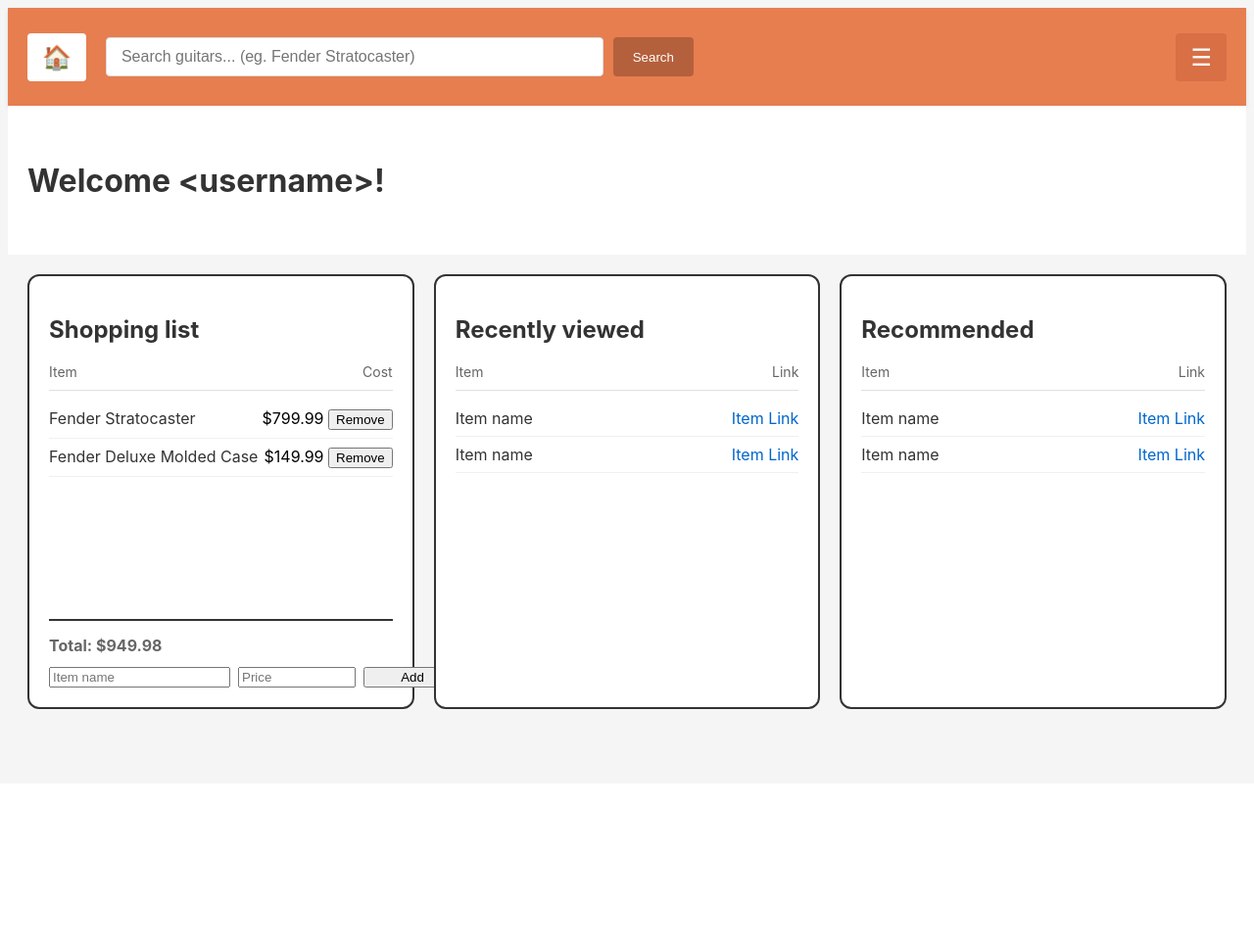
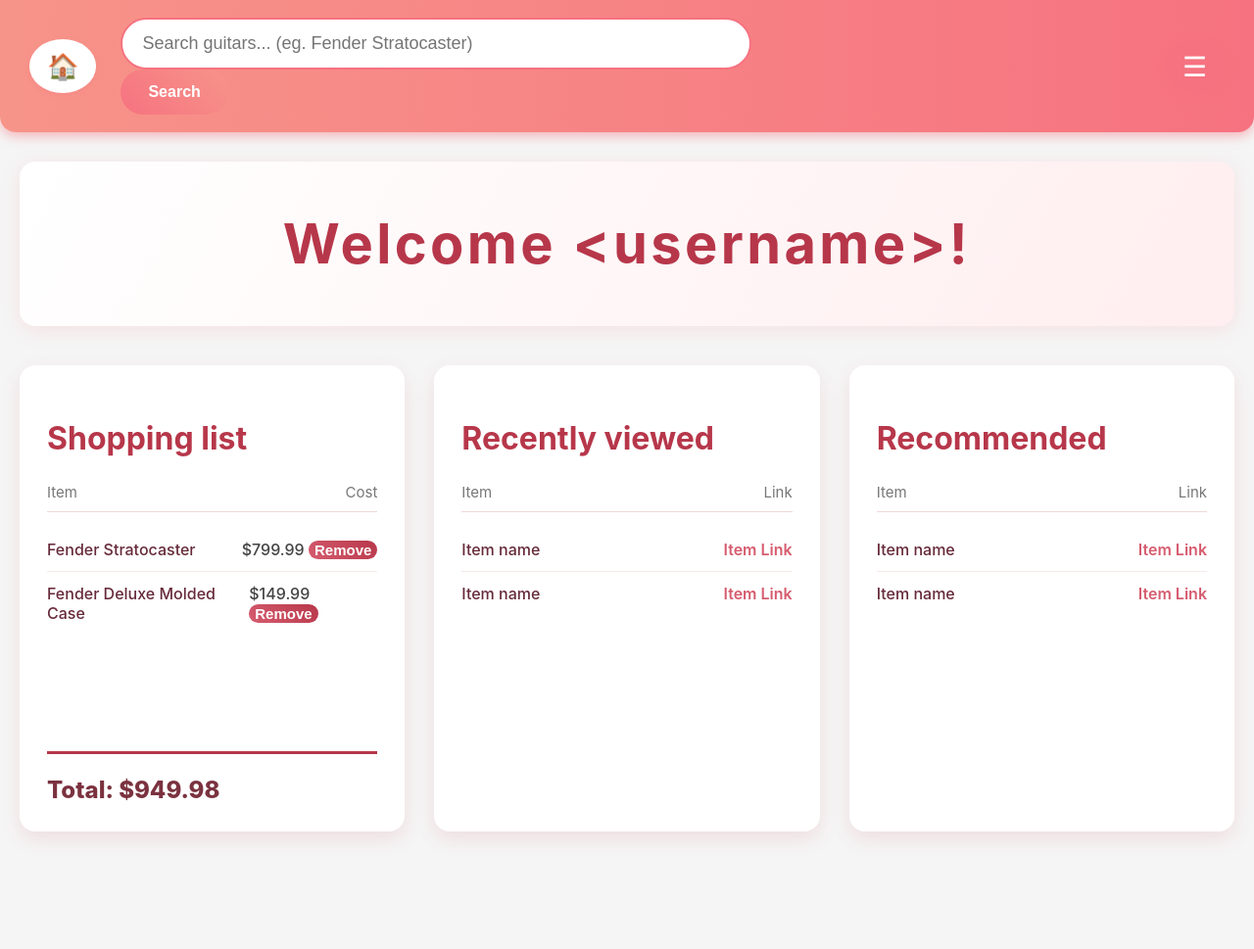
Before and after one commit to Rindian1/guitar-store-v1, a Flask app: page / in a window 1280 px wide. Shown: the whole page at 98% size. Before the commit the page ends 724 px from the top, so only its background shows below. Run offline with Flask 3, Linux system fonts and the light colour scheme; data comes from the database, SQL or seed files in the repository.

Commit message:
Started on making everything is far more aesthetic. Currently everything is broken except for the homepage Will need to fix it (only css changes as of now and tag changes )

```diff
--- a/static/style.css
+++ b/static/style.css
@@ -1,6 +1,11 @@
+/* Base Global Styles required for all pages for consistent appearance */
+
 body {
   font-family: -apple-system, BlinkMacSystemFont, 'Segoe UI', Arial, sans-serif;
+  margin: 0;
+  padding: 0;
   background-color: #f5f5f5;
+  color: #222;
 }
 
 header {
@@ -22,19 +27,6 @@ header {
   color: #333;
 }
 
-.search-container {
-    flex: 1;
-    max-width: 600px;
-}
-
-.search-box {
-    width: 100%;
-    padding: 10px 15px;
-    border: none;
-    border-radius: 4px;
-    font-size: 16px;
-}
-
 .menu-icon {
   margin-left: auto;
   background-color: #d86f45;
@@ -45,112 +37,23 @@ header {
   font-size: 24px;
 }
 
-.welcome-section {
-    padding: 30px 20px;
-    background-color: white;
-}
-
-.welcome-section h1 {
-    font-size: 32px;
-    color: #333;
-}
-
-.dashboard {
-    display: grid;
-    grid-template-columns: repeat(auto-fit, minmax(300px, 1fr));
-    gap: 20px;
-    padding: 20px;
-    max-width: 1400px;
-    margin: 0 auto;
-}
-
-.card {
-    background-color: white;
-    border: 2px solid #333;
-    border-radius: 12px;
-    padding: 20px;
-    min-height: 400px;
-    display: flex;
-    flex-direction: column;
-}
-
-.card h2 {
-    font-size: 24px;
-    margin-bottom: 20px;
-    color: #333;
-}
-
-.card-header {
-    display: flex;
-    justify-content: space-between;
-    font-size: 14px;
-    color: #666;
-    margin-bottom: 10px;
-    padding-bottom: 10px;
-    border-bottom: 1px solid #e0e0e0;
-}
-
-.item-row {
-    display: flex;
-    justify-content: space-between;
-    padding: 8px 0;
-    border-bottom: 1px solid #f0f0f0;
-}
-
-.item-name {
-    color: #333;
-}
-
-.item-link {
-    color: #0066cc;
-    text-decoration: none;
-}
-
-.item-link:hover {
-    text-decoration: underline;
-}
-
-.total-cost {
-    margin-top: auto;
-    padding-top: 15px;
-    border-top: 2px solid #333;
-    font-weight: bold;
-    color: #666;
-}
-
-.card-content {
+.search-container {
   flex: 1;
-}
-
-/* --- Search Page Styles --- */
-.clickable-card {
-    cursor: pointer;
-}
-
-.clickable-card:hover {
-    box-shadow: 0 5px 15px rgba(205, 205, 205, 0.574);
-    background-color: #efefef8e;
-}
-
-.search-form {
-    display: flex;
-    gap: 10px;
-    margin: 15px 0;
+  max-width: 600px;
 }
 
 .search-input {
-    flex: 1;
+  width: 100%;
   padding: 10px 15px;
   border: 1px solid #ddd;
   border-radius: 4px;
   font-size: 16px;
 }
 
-.category-select {
-    padding: 10px;
-    border: 1px solid #ddd;
-    border-radius: 4px;
-    background-color: white;
+.search-input:focus {
+  outline: none;
+  border-color: #e67e50;
+  box-shadow: 0 0 8px #e67e50a3;
 }
 
 .search-button {
@@ -167,414 +70,273 @@ header {
   background-color: #a94923c6;
 }
 
-.sort-options {
-    margin: 15px 0;
-    padding: 10px 0;
-    border-bottom: 1px solid #eee;
-}
-
-.sort-options a {
-    margin-right: 15px;
-    color: #666;
+a {
+  color: #0066cc;
   text-decoration: none;
 }
 
-.sort-options a.active {
-    color: #e67e50;
-    font-weight: bold;
+a:hover {
+  text-decoration: underline;
 }
 
-.products-grid {
-    display: grid;
-    grid-template-columns: repeat(auto-fill, minmax(250px, 1fr));
-    gap: 20px;
-    padding: 20px 0;
+button {
+  cursor: pointer;
+  font-weight: 600;
+  border-radius: 4px;
+  border: none;
 }
 
-.product-card {
-    border: 1px solid #eee;
-    border-radius: 8px;
-    overflow: hidden;
-    transition: transform 0.3s, box-shadow 0.3s;
-    background: #fff;
+/* Home page specific styles scoped under .homepage */
+.homepage body {
+  background: linear-gradient(135deg, #f9f9f9, #e8e8e8);
+  color: #222;
+}
+
+.homepage header {
+  background: linear-gradient(90deg, #f79489, #f67280);
+  padding: 18px 30px;
+  display: flex;
+  align-items: center;
+  gap: 25px;
+  box-shadow: 0 4px 12px rgba(246, 116, 128, 0.5);
+  border-bottom-left-radius: 16px;
+  border-bottom-right-radius: 16px;
+  position: sticky;
+  top: 0;
+  z-index: 100;
+}
+
+.homepage .home-icon {
+  background-color: white;
+  padding: 12px 18px;
+  border-radius: 50%;
+  cursor: pointer;
+  font-size: 26px;
+  color: #f67280;
+  box-shadow: 0 1.5px 5px rgba(246, 116, 128, 0.3);
+  transition: transform 0.3s ease, box-shadow 0.3s ease;
+  text-decoration: none;
+  display: flex;
+  align-items: center;
+  justify-content: center;
+}
+
+.homepage .home-icon:hover {
+  transform: scale(1.15);
+  box-shadow: 0 4px 14px rgba(246, 116, 128, 0.6);
+}
+
+.homepage .search-container {
+  flex: 1;
+  max-width: 600px;
+}
+
+.homepage .search-input {
+  width: 100%;
+  padding: 14px 20px;
+  border: 2px solid #f67280;
+  border-radius: 30px;
+  font-size: 18px;
+  outline-offset: 2px;
+  transition: border-color 0.3s ease;
+}
+
+.homepage .search-input:focus {
+  border-color: #c43f56;
+  box-shadow: 0 0 12px rgba(196, 63, 86, 0.5);
+}
+
+.homepage .search-button {
+  padding: 14px 28px;
+  background: linear-gradient(45deg, #f67280, #f79489);
+  color: white;
+  border: none;
+  border-radius: 30px;
+  cursor: pointer;
+  font-weight: 700;
+  font-size: 16px;
+  transition: background 0.4s ease, transform 0.3s ease, box-shadow 0.3s;
+}
+
+.homepage .search-button:hover {
+  background: linear-gradient(45deg, #c43f56, #b73850);
+  transform: scale(1.05);
+  box-shadow: 0 6px 15px rgba(196, 63, 86, 0.6);
+}
+
+.homepage .menu-icon {
+  margin-left: auto;
+  background-color: #f67280;
+  padding: 10px 18px;
+  border-radius: 50%;
+  cursor: pointer;
+  color: white;
+  font-size: 28px;
+  box-shadow: 0 2px 8px rgba(246, 116, 128, 0.7);
+  transition: transform 0.3s ease;
+}
+
+.homepage .menu-icon:hover {
+  transform: scale(1.15);
+}
+
+.homepage .welcome-section {
+  padding: 50px 20px;
+  background: linear-gradient(120deg, #ffffff, #ffeeef);
+  border-radius: 16px;
+  max-width: 1200px;
+  margin: 30px auto 40px auto;
+  box-shadow: 0 4px 20px rgba(246, 116, 128, 0.15);
+  text-align: center;
+}
+
+.homepage .welcome-section h1 {
+  font-size: 3.5rem;
+  font-weight: 700;
+  color: #b7374a;
+  letter-spacing: 0.06em;
+  margin: 0;
+}
+
+.homepage .dashboard {
+  display: grid;
+  grid-template-columns: repeat(auto-fit, minmax(340px, 1fr));
+  gap: 30px;
+  padding: 0 20px 60px;
+  max-width: 1400px;
+  margin: 0 auto 60px;
+}
+
+.homepage .card {
+  background-color: white;
+  border-radius: 16px;
+  padding: 28px;
+  min-height: 420px;
   display: flex;
   flex-direction: column;
-    height: 100%;
+  box-shadow: 0 8px 20px rgba(196, 63, 86, 0.12);
+  transition: box-shadow 0.3s ease, transform 0.3s ease;
+  border: none;
 }
 
-.product-card:hover {
-    transform: translateY(-5px);
-    box-shadow: 0 5px 15px rgba(0,0,0,0.1);
+.homepage .card:hover {
+  box-shadow: 0 12px 26px rgba(196, 63, 86, 0.25);
+  transform: translateY(-4px);
 }
 
-.product-image {
-    width: 100%;
-    height: 200px;
-    object-fit: cover;
-    background: #fafafa;
+.homepage .card h2 {
+  font-size: 2rem;
+  margin-bottom: 26px;
+  color: #b7374a;
+  font-weight: 700;
 }
 
-.product-link {
-    text-decoration: none;
-    color: inherit;
-    display: block;
-    flex-grow: 1;
+.homepage .card-header {
+  display: flex;
+  justify-content: space-between;
+  font-size: 15px;
+  color: #777;
+  margin-bottom: 16px;
+  padding-bottom: 10px;
+  border-bottom: 1px solid #f0d8d8;
 }
 
-.product-info {
-    padding: 15px;
-    flex-grow: 1;
+.homepage .item-row {
   display: flex;
-    flex-direction: column;
+  justify-content: space-between;
+  padding: 12px 0;
+  border-bottom: 1px solid #f9e9e9;
+  font-weight: 500;
+  color: #444;
 }
 
-.product-name {
-    margin: 0 0 5px 0;
-    font-size: 1.1em;
+.homepage .item-row:last-child {
+  border-bottom: none;
 }
 
-.product-category {
-    color: #666;
-    margin: 0 0 10px 0;
-    font-size: 0.9em;
+.homepage .item-name {
+  color: #662a3a;
 }
 
-.product-price {
-    font-weight: bold;
-    color: #e67e50;
-    font-size: 1.2em;
-    margin: 10px 0;
+.homepage .item-link {
+  color: #d65c6f;
+  text-decoration: none;
+  font-weight: 600;
+  transition: color 0.25s ease;
 }
 
-.product-actions {
-    padding: 0 15px 15px 15px;
-    margin-top: auto;
+.homepage .item-link:hover {
+  color: #a03448;
+  text-decoration: underline;
 }
 
-.add-to-cart {
-    width: 100%;
-    padding: 8px;
-    background-color: #4CAF50;
-    color: white;
-    border: none;
-    border-radius: 4px;
-    cursor: pointer;
-    transition: all 0.2s ease;
-    font-weight: 500;
-    text-transform: uppercase;
-    font-size: 0.9em;
-    letter-spacing: 0.5px;
-    margin-top: 8px;
+.homepage .total-cost {
+  margin-top: auto;
+  padding-top: 22px;
+  border-top: 3px solid #b7374a;
+  font-weight: 800;
+  color: #7b323f;
+  font-size: 1.5rem;
 }
 
-.add-to-cart:hover {
-    background-color: #3d8b40;
-    transform: translateY(-1px);
-    box-shadow: 0 2px 5px rgba(0,0,0,0.1);
-}
-
-.add-to-cart:active {
-    transform: translateY(0);
-    box-shadow: none;
-}
-
-.in-stock {
-    color: #4CAF50;
-    margin: 5px 0;
-}
-
-.out-of-stock {
-    color: #f44336;
-    margin: 5px 0;
-}
-
-.no-results {
-    grid-column: 1 / -1;
-    text-align: center;
-    padding: 40px 0;
-    color: #666;
-}
-
-/* --- Shopping Cart Styles --- */
-
-/* Shopping Cart Main Styles */
-.cart-main {
-    max-width: 1200px;
-    margin: 0 auto;
-    padding: 30px 20px;
-}
-
-.cart-title {
-    text-align: center;
-    font-size: 2.5rem;
-    font-weight: 700;
-    color: #333;
-    margin: 0 0 40px 0;
-    letter-spacing: 0.5px;
-}
-
-.cart-container {
-    display: grid;
-    grid-template-columns: 1fr 320px;
-    gap: 30px;
-    align-items: start;
-}
-
-/* Left Side - Cart Items */
-.cart-items-section {
-    background: white;
-    border-radius: 12px;
-    padding: 25px;
-    box-shadow: 0 2px 8px rgba(0,0,0,0.08);
-}
-
-.cart-item-card {
-    display: flex;
-    justify-content: space-between;
-    align-items: center;
-    padding: 20px 0;
-    border-bottom: 1px solid #e8e8e8;
-}
-
-.cart-item-card:last-of-type {
-    border-bottom: 2px solid #ddd;
-    margin-bottom: 20px;
-}
-
-.cart-item-left {
-    display: flex;
-    align-items: center;
-    gap: 20px;
+.homepage .card-content {
   flex: 1;
 }
 
-.cart-item-image {
-    flex-shrink: 0;
+.homepage .clickable-card {
+  cursor: pointer;
 }
 
-.cart-item-image img {
-    width: 80px;
-    height: 80px;
-    border-radius: 8px;
-    object-fit: cover;
-    background: #f0f0f0;
-    border: 1px solid #e0e0e0;
+.homepage .clickable-card:hover {
+  box-shadow: 0 14px 28px rgba(214, 92, 111, 0.7);
+  background-color: #ffe8ea99;
 }
 
-.cart-item-info {
-    display: flex;
-    flex-direction: column;
-    gap: 10px;
-}
-
-.cart-item-name {
-    font-size: 1.1rem;
-    font-weight: 600;
-    color: #333;
-    margin: 0;
-}
-
-.remove-form {
-    margin: 0;
-}
-
-.btn-remove-inline {
-    background: none;
-    border: none;
-    color: #e67e50;
-    font-size: 0.9rem;
-    font-weight: 500;
-    cursor: pointer;
-    padding: 0;
-    text-decoration: underline;
-    transition: color 0.2s;
-}
-
-.btn-remove-inline:hover {
-    color: #b5603c;
-}
-
-.cart-item-price {
-    font-size: 1.3rem;
-    font-weight: 700;
-    color: #333;
-    min-width: 100px;
-    text-align: right;
-}
-
-/* Total Row */
-.cart-total-row {
-    display: flex;
-    justify-content: space-between;
-    align-items: center;
-    padding: 20px 0 0 0;
-    font-size: 1.4rem;
-    font-weight: 700;
-}
-
-.total-label {
-    color: #666;
-}
-
-.total-amount {
-    color: #e67e50;
-    font-size: 1.6rem;
-}
-
-/* Right Side - Sidebar */
-.cart-sidebar {
-    position: sticky;
-    top: 20px;
-}
-
-.sidebar-content {
-    background: white;
-    border-radius: 12px;
-    padding: 25px;
-    box-shadow: 0 2px 8px rgba(0,0,0,0.08);
-    display: flex;
-    flex-direction: column;
-    gap: 25px;
-}
-
-.sidebar-total {
-    display: flex;
-    flex-direction: column;
-    gap: 8px;
-    padding-bottom: 20px;
-    border-bottom: 2px solid #e8e8e8;
-}
-
-.sidebar-total-label {
-    font-size: 0.95rem;
-    color: #666;
-    font-weight: 500;
-}
-
-.sidebar-total-amount {
-    font-size: 2rem;
-    font-weight: 700;
-    color: #333;
-}
-
-.sidebar-actions {
-    display: flex;
-    flex-direction: column;
+.homepage .card form {
+  margin-top: 20px;
+  display: grid;
+  grid-template-columns: 1fr 140px 110px;
   gap: 12px;
 }
 
-.btn {
-    border-radius: 8px;
-    padding: 14px 20px;
-    font-weight: 600;
-    cursor: pointer;
-    border: none;
-    transition: all 0.3s ease;
-    text-align: center;
-    text-decoration: none;
-    font-size: 1rem;
-    display: block;
+.homepage .card form input[type="text"],
+.homepage .card form input[type="number"] {
+  padding: 12px 18px;
+  border: 2px solid #d65c6f;
+  border-radius: 30px;
+  font-size: 16px;
+  outline-offset: 2px;
+  transition: border-color 0.3s ease;
 }
 
-.btn-checkout-full {
-    background-color: #ccc;
-    color: #777;
-    cursor: not-allowed;
-    font-size: 1.05rem;
+.homepage .card form input[type="text"]:focus,
+.homepage .card form input[type="number"]:focus {
+  border-color: #a02c42;
+  box-shadow: 0 0 12px rgba(160, 44, 66, 0.45);
 }
 
-.btn-continue-shopping {
-    background-color: #e67e50;
+.homepage .card form button {
+  background: linear-gradient(45deg, #d65c6f, #b7374a);
   color: white;
+  border: none;
+  border-radius: 30px;
+  font-weight: 700;
+  font-size: 15px;
+  cursor: pointer;
+  transition: background 0.4s ease, box-shadow 0.3s ease, transform 0.3s ease;
 }
 
-.btn-continue-shopping:hover {
-    background-color: #b5603c;
-    transform: translateY(-2px);
-    box-shadow: 0 4px 12px rgba(230, 126, 80, 0.3);
+.homepage .card form button:hover {
+  background: linear-gradient(45deg, #a02c42, #7b323f);
+  box-shadow: 0 8px 18px rgba(160, 44, 66, 0.7);
+  transform: translateY(-3px);
 }
 
-/* Add Item in Sidebar */
-.sidebar-add-item {
-    padding-top: 20px;
-    border-top: 2px solid #e8e8e8;
+/* Improved smooth transitions */
+* {
+  transition: all 0.25s ease;
 }
 
-.sidebar-add-item h3 {
-    font-size: 1.1rem;
-    font-weight: 600;
-    color: #333;
-    margin: 0 0 15px 0;
-}
+/* You may proceed with completing the full scoped styles implementation */
 
-.sidebar-add-form {
-    display: flex;
-    flex-direction: column;
-    gap: 10px;
-}
-
-.sidebar-add-form input {
-    padding: 12px 15px;
-    border: 1px solid #ddd;
-    border-radius: 6px;
-    font-size: 0.95rem;
-    transition: border-color 0.3s;
-}
-
-.sidebar-add-form input:focus {
-    outline: none;
-    border-color: #e67e50;
-}
-
-.btn-add-item {
-    background-color: #4CAF50;
-    color: white;
-    padding: 12px;
-    border: none;
-    border-radius: 6px;
-    font-weight: 600;
-    cursor: pointer;
-    transition: background-color 0.3s;
-}
-
-.btn-add-item:hover {
-    background-color: #3d8b40;
-}
-
-/* Empty Cart */
-.empty-cart-message {
-    text-align: center;
-    padding: 80px 20px;
-    max-width: 500px;
-    margin: 0 auto;
-}
-
-.empty-cart-icon {
-    font-size: 5rem;
-    margin-bottom: 20px;
-    opacity: 0.3;
-}
-
-.empty-cart-message p {
-    font-size: 1.3rem;
-    color: #666;
-    margin-bottom: 30px;
-}
-
-.btn-start-shopping {
-    background-color: #e67e50;
-    color: white;
-    padding: 15px 40px;
-    border-radius: 8px;
-    font-weight: 600;
-    font-size: 1.1rem;
-    text-decoration: none;
-    display: inline-block;
-    transition: all 0.3s;
-}
-
-.btn-start-shopping:hover {
-    background-color: #b5603c;
-    transform: translateY(-2px);
-    box-shadow: 0 4px 12px rgba(230, 126, 80, 0.3);
-}
+/* Legacy styles removed or updated */
--- a/templates/index.html
+++ b/templates/index.html
@@ -6,7 +6,7 @@
     <title>Shopping Dashboard</title>
     <link rel="stylesheet" href="{{ url_for('static', filename='style.css') }}">
 </head>
-<body>
+<body class="homepage">
     <header>
         <a href="#" class="home-icon">🏠</a>
         <div class="search-container">
@@ -51,11 +51,6 @@
             </div>
             <div class="total-cost">Total: ${{ '%.2f'|format(cart_total or 0) }}</div>
 
-            <form method="post" action="{{ url_for('add_item') }}" style="margin-top: 12px; display: grid; grid-template-columns: 1fr 120px 100px; gap: 8px;">
-                <input type="text" name="name" placeholder="Item name" required>
-                <input type="number" step="0.01" name="price" placeholder="Price" required>
-                <button type="submit">Add</button>
-            </form>
         </div>
 
         <div class="card">
--- a/templates/product_detail.html
+++ b/templates/product_detail.html
@@ -6,7 +6,7 @@
     <title>{{ product['name'] }} - Details</title>
     <link rel="stylesheet" href="{{ url_for('static', filename='style.css') }}">
 </head>
-<body>
+<body class="product-detail-page">
 <header>
     <a href="{{ url_for('home') }}" class="home-icon">🏠</a>
     <div class="search-container">
--- a/templates/shopping_cart.html
+++ b/templates/shopping_cart.html
@@ -7,7 +7,7 @@
     <link rel="stylesheet" href="{{ url_for('static', filename='style.css') }}">
 </head>
 
-<body>
+<body class="shopping-cart-page">
     <header>
         <a href="{{ url_for('index') }}" class="home-icon" aria-label="Home">🏠</a>
         <div class="search-container">
```
Lines whose indentation alone changed are shown as unchanged.
